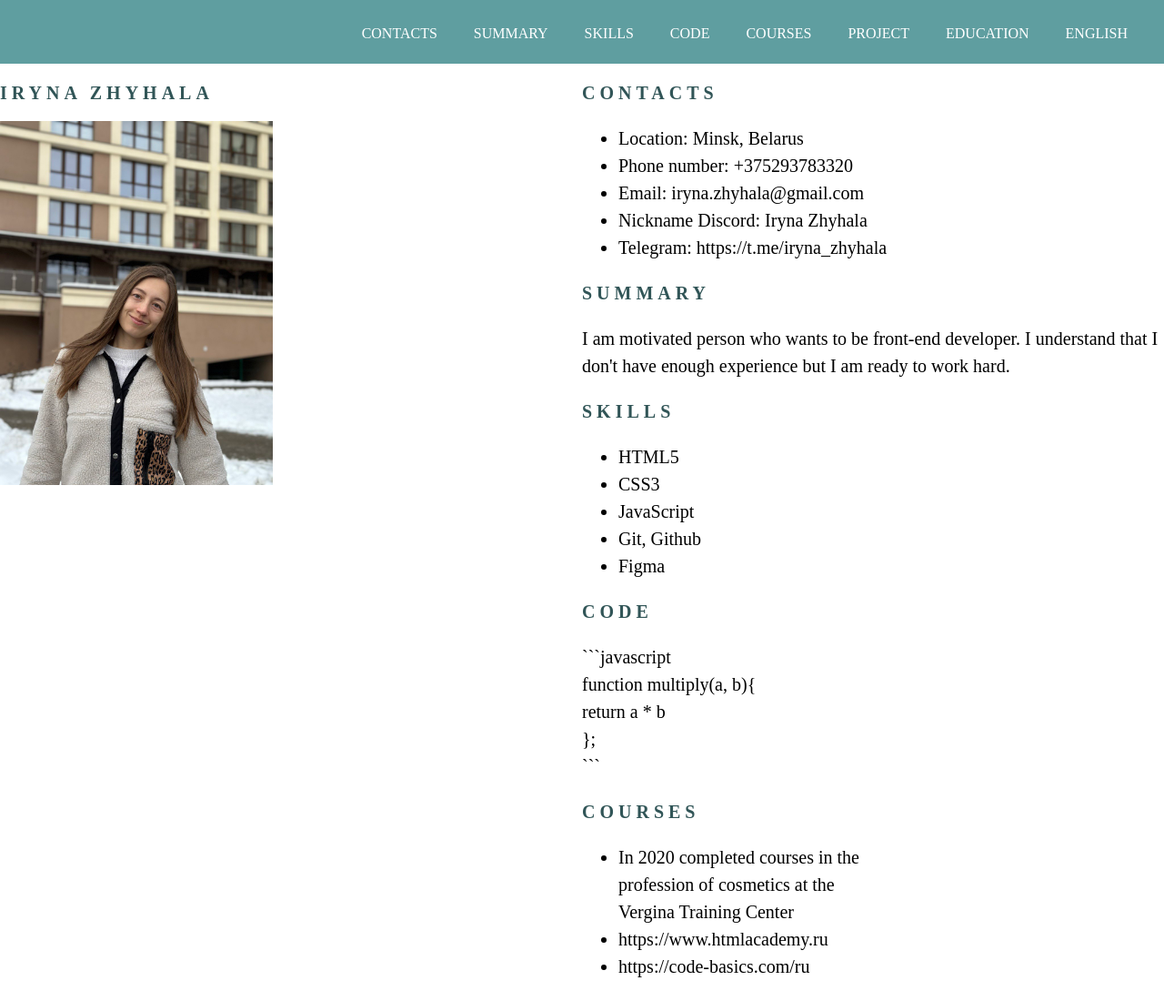
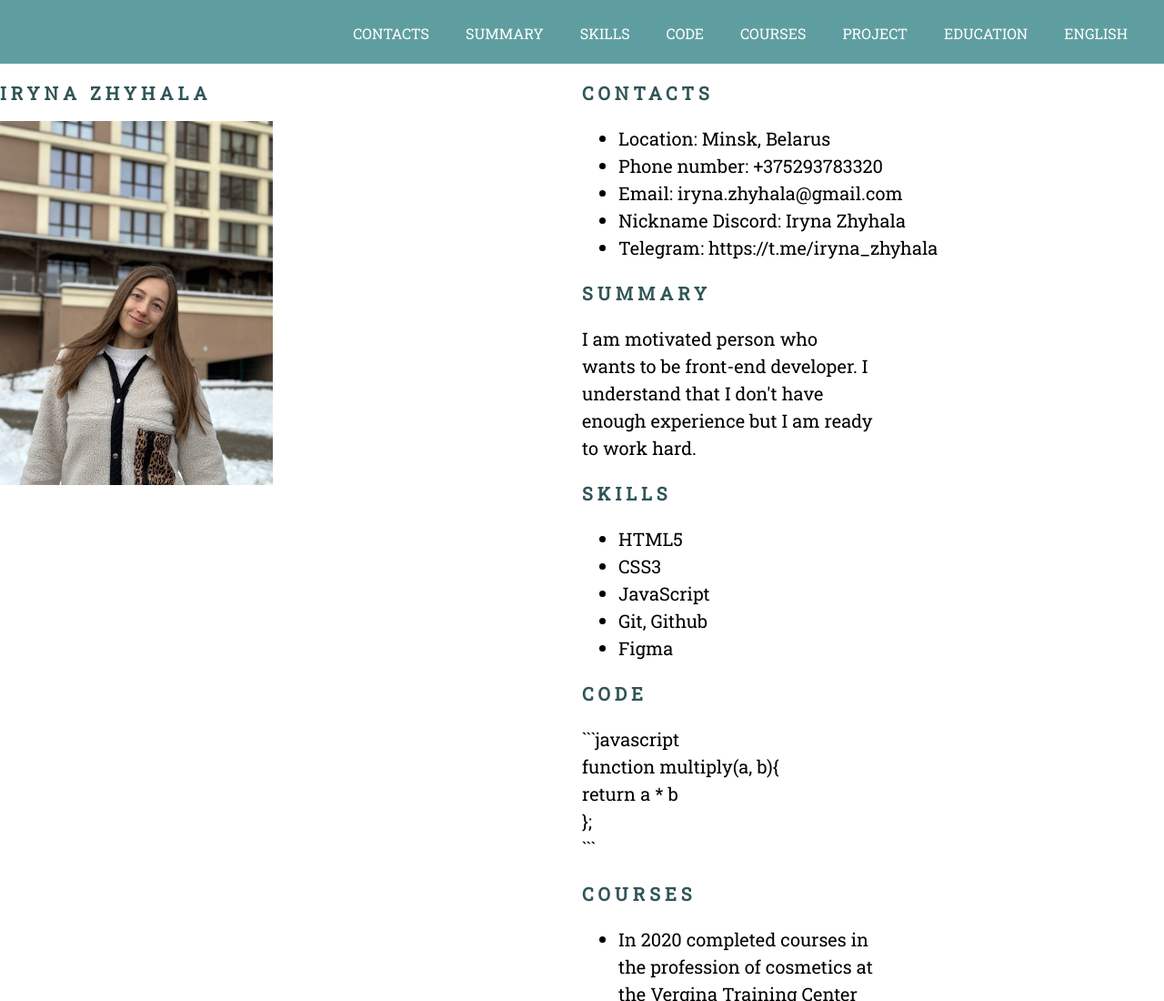
Before and after one commit to iryna-zhyhala/rsschool-cv, a plain HTML site: page index.html in a window 1280 px wide. Shown: the top 1100 px of the page at 91% size. Drawn offline with Linux system fonts and the light colour scheme; a web font is replaced by a local one.

Commit message:
fix: close unclosed element

```diff
--- a/index.html
+++ b/index.html
@@ -9,7 +9,7 @@
     <link rel="icon" href="assets/icon/favicon.ico">
     <link rel="preconnect" href="https://fonts.googleapis.com">
     <link rel="preconnect" href="https://fonts.gstatic.com" crossorigin>
-    <link href="https: //fonts.googleapis.com/css2?family= Open+Sans & family= Poppins:wght@500;700 & family = Roboto+Slab & display=swap" rel="stylesheet">
+    <link href="https://fonts.googleapis.com/css2?family=Open+Sans&family=Poppins:wght@500;700&family=Roboto+Slab&display=swap" rel="stylesheet">
 </head>
 <body>
     <header class="header">
@@ -43,10 +43,10 @@
                         <li>Telegram: <a href="//t.me/iryna_zhyhala">https://t.me/iryna_zhyhala</a></li>
                     </ul>
                 <section>
-                <secrion class="section" id="summary">
+                <section class="section" id="summary">
                     <h2 class="section-title">Summary</h2>
                     <p>I am motivated person who wants to be front-end developer. I understand that I don't have enough experience but I am ready to work hard.</p>
-                </secrion>
+                </section>
                 <section class="section" id="skills">
                     <h2 class="section-title">Skills</h2>
                     <ul>
```
